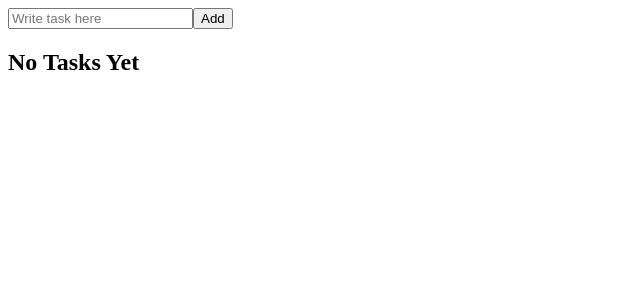
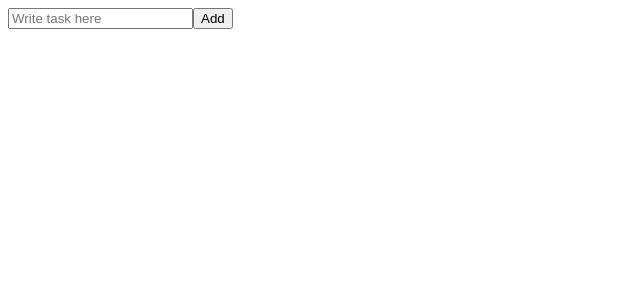
Before and after one commit to jaspreet204/to-do, a React (Create React App) app: page / in a window 1280 px wide. Shown: the top 300 px of the page, without its empty margins (0-640 px from the left). Built offline with nearby package versions, Linux system fonts and the light colour scheme.

Commit message:
updaqte tasklist

```diff
--- a/src/App.js
+++ b/src/App.js
@@ -1,13 +1,28 @@
+import { useReducer } from "react";
 import AddTask from "./components/AddTask";
 import TaskList from "./components/TaskList";
 
+function reducer(tasks, action) {
+    switch(action.type) {
+        case "ADD":
+            return [
+                ...tasks,
+                {
+                    id: Date.now(),
+                    task: action.task,
+                    date: new Date().toLocaleString(),
+                    complete: false
+                }
+            ];
+        default: return tasks;
+    }
+}
 function App() {
-
+  const [tasks, dispatch] = useReducer(reducer, []);
   return (
     <>
-      <AddTask/>
-
-      <TaskList/>
+      <AddTask dispatch={dispatch}/>
+      <TaskList tasks={tasks}/>
     </>
   );
 }
--- a/src/components/TaskList.js
+++ b/src/components/TaskList.js
@@ -1,13 +1,13 @@
-function TaskList(){
-
+import TaskBox from "./TaskBox";
+function TaskList(props){
     return(
-
         <section className="task-shelf">
-
-            <h2>No Tasks Yet</h2>
-
+            {props.tasks.map((item, index) => {
+                return(
+                    <TaskBox key={index} task={item}/>
+                );
+            })}
         </section>
-
     );
 }
 
```
